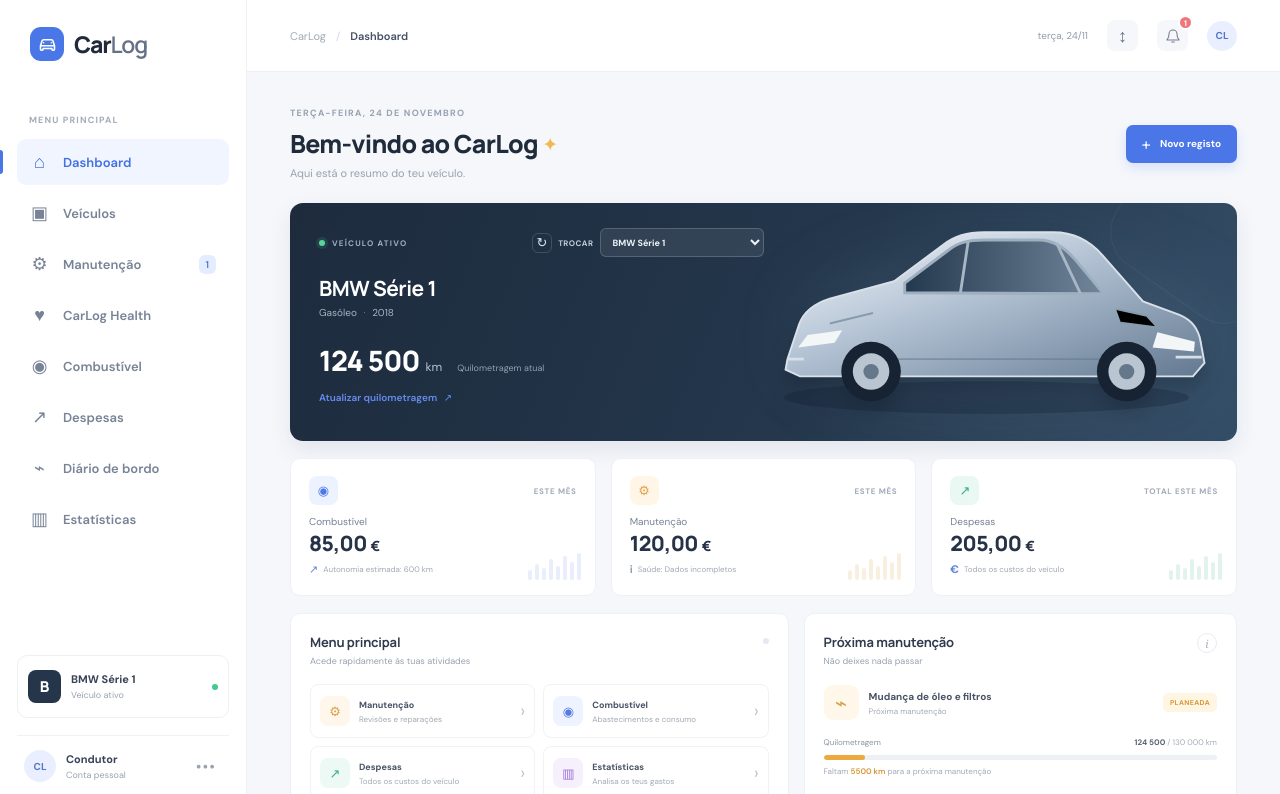
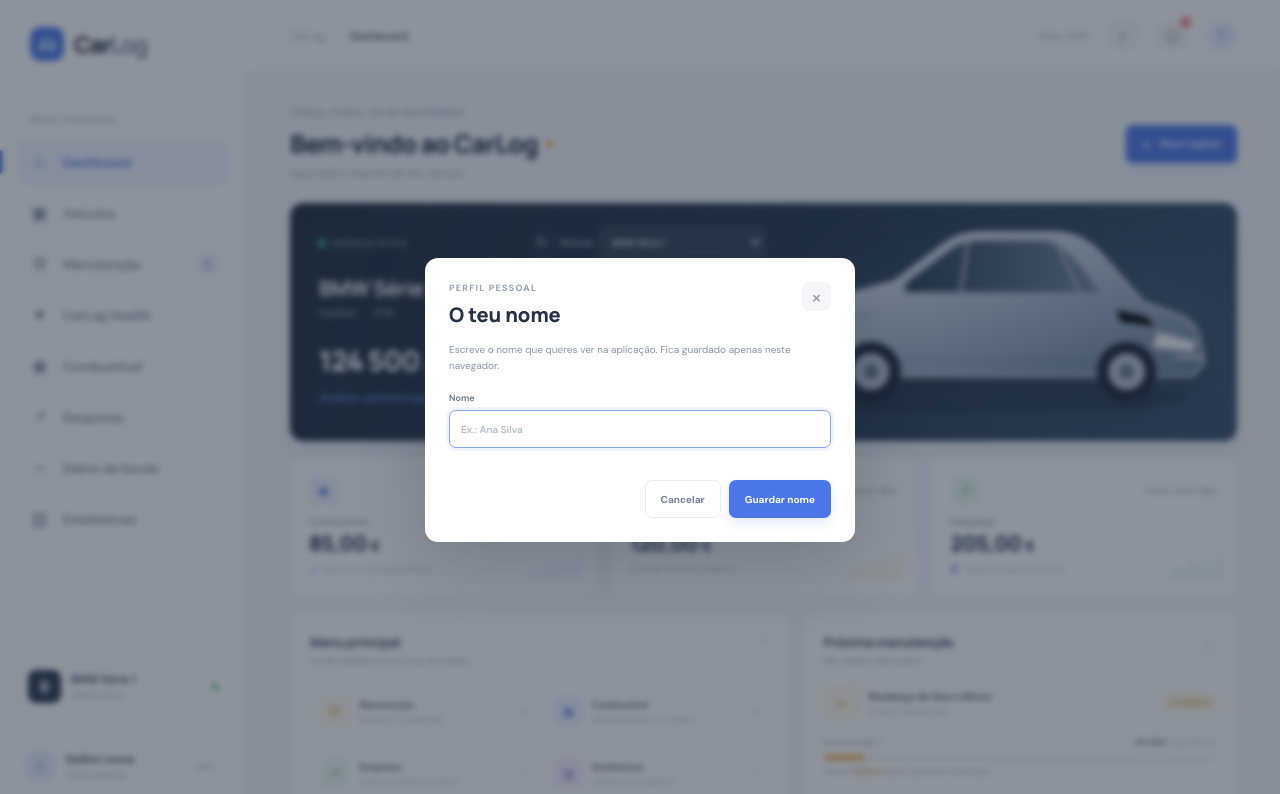
Before and after one commit to a2108-netizen/carlog-app, a plain HTML site: page index.html in a window 1280 px wide. Both pictures are taken after a click on the button "•••". Shown: the top 794 px of the page. Drawn offline with Linux system fonts and the light colour scheme.

Commit message:
Add files via upload

```diff
--- a/app.js
+++ b/app.js
@@ -5,6 +5,8 @@ const ACTIVE_VEHICLE_KEY = "carlog-active-vehicle-v1";
 const STARTER_FLEET_KEY = "carlog-starter-fleet-v1";
 const READ_NOTIFICATIONS_KEY = "carlog-read-notifications-v1";
 const TRIP_CHECKLIST_KEY = "carlog-trip-checklist-v1";
+const PROFILE_NAME_KEY = "carlog-profile-name-v1";
+const MAX_PROFILE_NAME_LENGTH = 60;
 const BACKUP_FORMAT = "carlog-backup";
 const BACKUP_VERSION = 1;
 const BACKUP_KEYS = [STORAGE_KEY, CURRENT_KM_KEY, VEHICLES_KEY, ACTIVE_VEHICLE_KEY, STARTER_FLEET_KEY, READ_NOTIFICATIONS_KEY, TRIP_CHECKLIST_KEY];
@@ -52,12 +54,45 @@ let vehicles = readStoredVehicles();
 let activeVehicleId = localStorage.getItem(ACTIVE_VEHICLE_KEY) || vehicles[0].id;
 if (!vehicles.some((vehicle) => vehicle.id === activeVehicleId)) activeVehicleId = vehicles[0].id;
 let records = readStoredRecords();
+let profileName = readStoredProfileName();
 let currentView = "dashboard";
 let editingVehicleId = null;
 let editingRecordId = null;
 
 function getActiveVehicle() {
   return vehicles.find((vehicle) => vehicle.id === activeVehicleId) || vehicles[0];
+}
+
+function readStoredProfileName() {
+  try {
+    const savedName = localStorage.getItem(PROFILE_NAME_KEY);
+    return typeof savedName === "string" ? savedName.trim().slice(0, MAX_PROFILE_NAME_LENGTH) : "";
+  } catch (error) {
+    console.error("Não foi possível carregar o nome do perfil.", error);
+    return "";
+  }
+}
+
+function getProfileInitials(name) {
+  const words = name.trim().split(/\s+/).filter(Boolean);
+  if (!words.length) return "?";
+  const initials = words.length === 1
+    ? Array.from(words[0]).slice(0, 2).join("")
+    : `${Array.from(words[0])[0]}${Array.from(words[words.length - 1])[0]}`;
+  return initials.toLocaleUpperCase("pt-PT");
+}
+
+function renderProfile() {
+  const displayName = profileName || "Definir nome";
+  const initials = getProfileInitials(profileName);
+  const accessibleName = profileName ? `Editar perfil de ${profileName}` : "Definir o teu nome";
+  document.querySelector("#profile-name").textContent = displayName;
+  document.querySelector("#profile-avatar").textContent = initials;
+  document.querySelector("#top-profile-avatar").textContent = initials;
+  document.querySelectorAll('[data-action="edit-profile"]').forEach((button) => {
+    button.setAttribute("aria-label", accessibleName);
+    button.title = accessibleName;
+  });
 }
 
 function recordsForActiveVehicle() {
@@ -788,6 +823,17 @@ const dialog = document.querySelector("#record-dialog");
 const form = document.querySelector("#record-form");
 const vehicleDialog = document.querySelector("#vehicle-dialog");
 const vehicleForm = document.querySelector("#vehicle-form");
+const profileDialog = document.querySelector("#profile-dialog");
+const profileForm = document.querySelector("#profile-form");
+const profileNameInput = document.querySelector("#profile-name-input");
+const profileFormError = document.querySelector("#profile-form-error");
+
+function openProfileDialog() {
+  profileNameInput.value = profileName;
+  profileFormError.textContent = "";
+  profileDialog.showModal();
+  profileNameInput.focus();
+}
 
 function showFormError(message) {
   document.querySelector("#form-error").textContent = message;
@@ -937,6 +983,28 @@ const notificationToggle = document.querySelector("#notification-toggle");
 const dataDialog = document.querySelector("#data-dialog");
 const backupFileInput = document.querySelector("#import-backup-file");
 
+document.querySelectorAll('[data-action="edit-profile"]').forEach((button) => button.addEventListener("click", openProfileDialog));
+document.querySelector("#profile-dialog-close").addEventListener("click", () => profileDialog.close());
+document.querySelector("#profile-dialog-cancel").addEventListener("click", () => profileDialog.close());
+profileForm.addEventListener("submit", (event) => {
+  event.preventDefault();
+  const nextName = profileNameInput.value.trim();
+  if (!nextName) {
+    profileFormError.textContent = "Escreve o teu nome para guardar.";
+    profileNameInput.focus();
+    return;
+  }
+  try {
+    localStorage.setItem(PROFILE_NAME_KEY, nextName);
+  } catch (error) {
+    console.error("Não foi possível guardar o nome do perfil.", error);
+    profileFormError.textContent = "Não foi possível guardar o nome neste navegador.";
+    return;
+  }
+  profileName = nextName;
+  renderProfile();
+  profileDialog.close();
+});
 document.querySelector("#backup-toggle").addEventListener("click", () => dataDialog.showModal());
 document.querySelector("#data-dialog-close").addEventListener("click", () => dataDialog.close());
 document.querySelector("#export-backup").addEventListener("click", () => {
@@ -1229,4 +1297,5 @@ function refresh() {
 const today = new Date();
 document.querySelector("#today-label").textContent = new Intl.DateTimeFormat("pt-PT", { weekday: "short", day: "numeric", month: "short" }).format(today);
 document.querySelector(".welcome-row .eyebrow").textContent = new Intl.DateTimeFormat("pt-PT", { weekday: "long", day: "numeric", month: "long" }).format(today).toUpperCase();
+renderProfile();
 renderDashboard();
--- a/index.html
+++ b/index.html
@@ -55,9 +55,9 @@
             <span class="online-dot"></span>
           </button>
           <div class="profile">
-            <span class="avatar">CL</span>
-            <span><strong>Condutor</strong><small>Conta pessoal</small></span>
-            <button class="more-button" aria-label="Mais opções">•••</button>
+            <button class="avatar profile-avatar" id="profile-avatar" type="button" data-action="edit-profile" aria-label="Definir o teu nome">?</button>
+            <span><strong id="profile-name">Definir nome</strong><small>Conta pessoal</small></span>
+            <button class="more-button" type="button" data-action="edit-profile" aria-label="Editar perfil" title="Editar perfil">•••</button>
           </div>
         </div>
       </aside>
@@ -81,7 +81,7 @@
                 <div id="notification-list" class="notification-list"></div>
               </section>
             </div>
-            <button class="top-avatar" aria-label="Perfil">CL</button>
+            <button class="top-avatar" id="top-profile-avatar" type="button" data-action="edit-profile" aria-label="Definir o teu nome">?</button>
           </div>
         </header>
 
@@ -348,6 +348,18 @@
         <p class="data-dialog-warning">A importação substitui os dados atuais desta aplicação neste navegador. Só uses ficheiros de cópia CarLog em que confies.</p>
       </div>
     </dialog>
+    <dialog id="profile-dialog" class="record-dialog profile-dialog" aria-labelledby="profile-dialog-title">
+      <form id="profile-form">
+        <div class="dialog-heading">
+          <div><p class="eyebrow">PERFIL PESSOAL</p><h2 id="profile-dialog-title">O teu nome</h2></div>
+          <button type="button" class="dialog-close" id="profile-dialog-close" aria-label="Fechar">×</button>
+        </div>
+        <p class="data-dialog-note">Escreve o nome que queres ver na aplicação. Fica guardado apenas neste navegador.</p>
+        <label class="form-field" for="profile-name-input">Nome<input id="profile-name-input" name="name" type="text" maxlength="60" autocomplete="name" placeholder="Ex.: Ana Silva" required /></label>
+        <p class="form-error" id="profile-form-error" role="alert"></p>
+        <div class="dialog-actions"><button type="button" class="button button-cancel" id="profile-dialog-cancel">Cancelar</button><button type="submit" class="button button-primary">Guardar nome</button></div>
+      </form>
+    </dialog>
     <script src="app.js"></script>
   </body>
 </html>
--- a/styles.css
+++ b/styles.css
@@ -48,6 +48,9 @@ button { cursor: pointer; }
 .online-dot { width: 6px; height: 6px; margin-left: auto; background: #42c98e; border-radius: 50%; }
 .profile { display: flex; align-items: center; gap: 10px; margin-top: 17px; padding: 14px 7px 0; border-top: 1px solid #f0f1f5; }
 .avatar, .top-avatar { display: grid; place-items: center; width: 32px; height: 32px; color: #5575c8; background: #e9efff; border-radius: 50%; font-size: 10px; font-weight: 700; }
+.profile-avatar { flex: 0 0 32px; padding: 0; border: 0; }
+.profile-avatar:hover, .top-avatar:hover { background: #dce7ff; }
+.profile-avatar:focus-visible, .top-avatar:focus-visible { outline: 2px solid #4775e8; outline-offset: 2px; }
 .more-button { margin-left: auto; border: 0; color: #9aa3b0; background: none; letter-spacing: 1px; }
 
 .main-content { min-height: 100vh; margin-left: 247px; }
```
